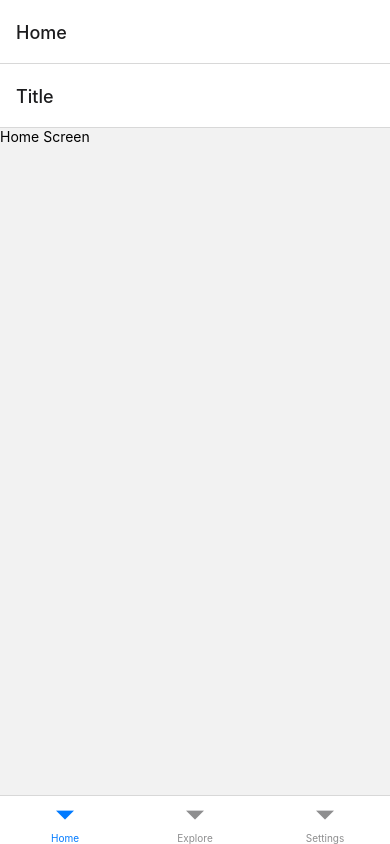
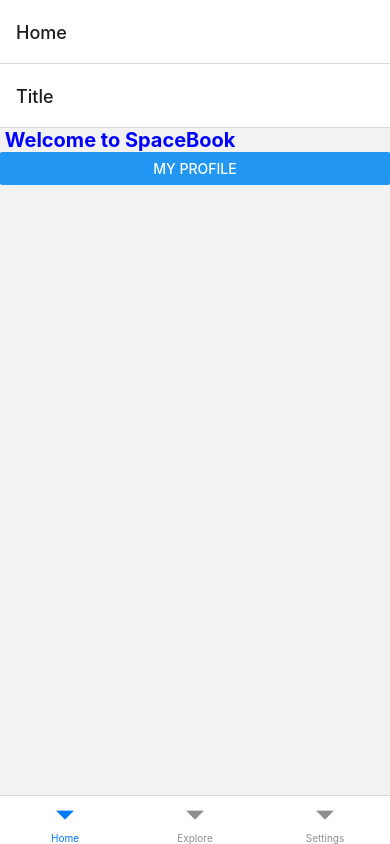
Before and after one commit to MMikey/MAD_assignment, a React Native app in the folder assignment/: screen / in a window 390 px wide. Built offline with nearby package versions, Linux system fonts and the light colour scheme.

Commit message:
Fixed stylesheet structure and fixed profile screen to display correct users

```diff
--- a/assignment/App.js
+++ b/assignment/App.js
@@ -9,7 +9,7 @@ import ExploreStackScreen from './navigation/ExploreStackScreen.js'
 const Tab = createBottomTabNavigator()
 
 class App extends Component {
-  render() {
+  render () {
     return (
       // Tab Navigator points to stack navigator in navigation folder
       <NavigationContainer>
--- a/assignment/components/screens/home.js
+++ /dev/null
@@ -1,19 +0,0 @@
-import React, { Component } from 'react'
-import { Text, View } from 'react-native'
-
-class TitleScreen extends Component {
-    static navigationOptions = {
-      header: null
-    }
-
-    render () {
-      return (
-        <View styles='styles.container'>
-          <Text>Home Screen</Text>
-
-        </View>
-      )
-    }
-}
-
-export default TitleScreen
--- a/assignment/components/screens/login.js
+++ b/assignment/components/screens/login.js
@@ -1,7 +1,9 @@
 import React, { Component } from 'react'
 import { Text, View, Button, TextInput } from 'react-native'
 import AsyncStorage from '@react-native-async-storage/async-storage'
-import { styles, formStyles } from './../../styles/stylesheet_main'
+
+import { mainStyles } from '../../styles/mainStyles'
+import { formStyles } from '../../styles/formStyles'
 
 class LoginScreen extends Component {
   constructor (props) {
@@ -45,8 +47,8 @@ class LoginScreen extends Component {
 
   render () {
     return (
-      <View style={styles.container}>
-        <Text style={styles.heading}> Login </Text>
+      <View style={mainStyles.container}>
+        <Text style={mainStyles.heading}> Login </Text>
 
         <View style={formStyles.formItem}>
           <Text style={formStyles.formLabel}>Email:</Text>
--- a/assignment/components/screens/profile.js
+++ b/assignment/components/screens/profile.js
@@ -1,7 +1,6 @@
 import React, { Component } from 'react'
-import { FlatList, Text, View } from 'react-native'
+import { Text, View } from 'react-native'
 import AsyncStorage from '@react-native-async-storage/async-storage'
-import Logout from '../shared/logout'
 
 class ProfileScreen extends Component {
   constructor (props) {
@@ -28,9 +27,17 @@ class ProfileScreen extends Component {
   }
 
   getProfileData = async () => {
-    // Get session token from asyncstorage - similar how you get session values in php
+    // Get session token from< asyncstorage - similar how you get session values in php
     const value = await AsyncStorage.getItem('@session_token')
-    const id = await AsyncStorage.getItem('@session_id')
+
+    // Check where a parameter has been passed indicated you're viewing a different profile
+    let tempID = await AsyncStorage.getItem('@session_id')
+    if (this.props.route.params) {
+      tempID = this.props.route.params.param_id
+    }
+
+    const id = tempID
+
     return window.fetch('http://localhost:3333/api/1.0.0/user/' + id, {
       headers: {
         'X-Authorization': value
@@ -67,30 +74,14 @@ class ProfileScreen extends Component {
   render () {
     if (this.state.isLoading) {
       return (
-        <View
-          style={{
-            flex: 1,
-            flexDirection: 'column',
-            justifyContent: 'center',
-            alignItems: 'center'
-          }}
-        >
+        <View>
           <Text>Loading..</Text>
         </View>
       )
     } else {
       return (
         <View>
-          <FlatList
-            data={this.state.profileListData}
-            renderItem={({ item }) => (
-              <View>
-                <Text>{item.first_name} {item.last_name}</Text>
-              </View>
-            )}
-            keyExtractor={(item, index) => item.user_id.toString()}
-          />
-          <Logout navigation={this.props.navigation} />
+          <Text>{this.state.profileListData.first_name} {this.state.profileListData.last_name}</Text>
         </View>
       )
     }
--- a/assignment/components/screens/signup.js
+++ b/assignment/components/screens/signup.js
@@ -1,7 +1,8 @@
 import React, { Component } from 'react'
 import { Text, View, Button, TextInput } from 'react-native'
 import AsyncStorage from '@react-native-async-storage/async-storage'
-import { styles, formStyles } from './../../styles/stylesheet_main'
+import { mainStyles } from '../../styles/mainStyles'
+import { formStyles } from '../../styles/formStyles'
 
 class SignupScreen extends Component {
   constructor (props) {
@@ -46,8 +47,8 @@ class SignupScreen extends Component {
 
     render () {
       return (
-        <View style={styles.container}>
-          <Text style={styles.heading}> Login </Text>
+        <View style={mainStyles.container}>
+          <Text style={mainStyles.heading}> Login </Text>
 
           <View style={formStyles.formItem}>
             <Text style={formStyles.formLabel}>First Name</Text>
@@ -83,9 +84,7 @@ class SignupScreen extends Component {
             <TextInput
               placeholder='enter password...'
               style={formStyles.formInput}
-              onChangeText={(password) => this.setState({ password })}
-              value={this.state.password}
-              secureTextEntry
+              onChangeformStyles
             />
           </View>
 
--- /dev/null
+++ b/assignment/components/screens/title.js
@@ -0,0 +1,21 @@
+import React, { Component } from 'react'
+import { Text, View, Button } from 'react-native'
+
+import { mainStyles } from '../../styles/mainStyles'
+
+class TitleScreen extends Component {
+    static navigationOptions = {
+      header: null
+    }
+
+    render () {
+      return (
+        <View style={mainStyles.container}>
+          <Text style={mainStyles.titleText}> Welcome to SpaceBook</Text>
+          <Button style={mainStyles.buttonLink} title='My Profile' onPress={() => this.props.navigation.navigate('Profile')} />
+        </View>
+      )
+    }
+}
+
+export default TitleScreen
--- a/assignment/navigation/HomeStackScreen.js
+++ b/assignment/navigation/HomeStackScreen.js
@@ -1,7 +1,7 @@
 import React, { Component } from 'react'
 import { createNativeStackNavigator } from '@react-navigation/native-stack'
 
-import TitleScreen from '../components/screens/home'
+import TitleScreen from '../components/screens/title'
 import ProfileScreen from '../components/screens/profile'
 
 const HomeStack = createNativeStackNavigator()
--- a/assignment/styles/stylesheet_main.js
+++ b/assignment/styles/formStyles.js
@@ -1,16 +1,4 @@
 import { StyleSheet } from 'react-native'
-
-const styles = StyleSheet.create({
-  container: {
-    alignItems: 'center'
-  },
-
-  heading: {
-    flex: 1,
-    color: 'blue'
-  }
-
-})
 
 const formStyles = StyleSheet.create({
   formItem: {
@@ -30,4 +18,5 @@ const formStyles = StyleSheet.create({
     alignContent: 'space-between'
   }
 })
-export { styles, formStyles }
+
+export { formStyles }
--- /dev/null
+++ b/assignment/styles/mainStyles.js
@@ -0,0 +1,20 @@
+import { StyleSheet } from 'react-native'
+
+const mainStyles = StyleSheet.create({
+  container: {
+    flex: 1,
+    alignContent: 'center'
+  },
+
+  titleText: {
+    fontSize: 20,
+    fontWeight: 'bold',
+    color: 'blue'
+  },
+
+  buttonLink: {
+    color: 'red'
+  }
+})
+
+export { mainStyles }
```
